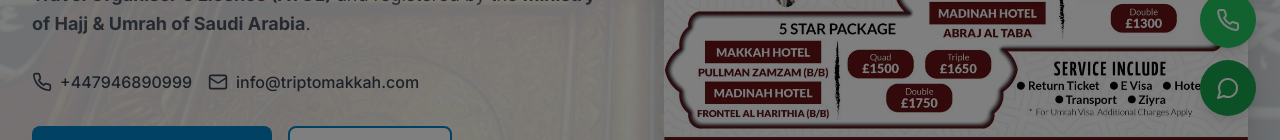
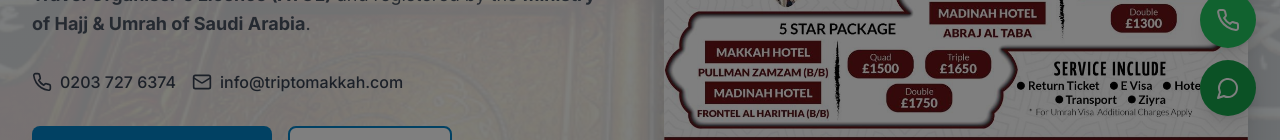
Before and after one commit to iqbalanas1997/triptomakkah, a React (Vite) app: page / in a window 1280 px wide. Shown: the part 660-800 px from the top of the page. Built offline with nearby package versions, Linux system fonts and the light colour scheme; no server answers.

Commit message:
update phone number

```diff
--- a/src/components/Footer.jsx
+++ b/src/components/Footer.jsx
@@ -113,11 +113,11 @@
               </li>
               <li>
                 <a
-                  href="tel:+447946890999"
+                  href="tel:0203 727 6374"
                   className="flex items-center space-x-3 text-gray-400 hover:text-primary-400 transition-colors"
                 >
                   <Phone size={18} className="text-primary-400" />
-                  <span className="text-sm"><strong>+447946890999</strong></span>
+                  <span className="text-sm"><strong>0203 727 6374</strong></span>
                 </a>
               </li>
               <li>
--- a/src/components/HeroBanner.jsx
+++ b/src/components/HeroBanner.jsx
@@ -69,11 +69,11 @@
               className="flex flex-col sm:flex-row gap-4 mb-8"
             >
               <a
-                href="tel:+447946890999"
+                href="tel:0203 727 6374"
                 className="flex items-center justify-center lg:justify-start space-x-2 text-gray-700 hover:text-primary-600 transition-colors font-medium"
               >
                 <Phone size={20} />
-                <span>+447946890999</span>
+                <span>0203 727 6374</span>
               </a>
               <a
                 href="mailto:info@triptomakkah.com"
--- a/src/components/Navbar.jsx
+++ b/src/components/Navbar.jsx
@@ -140,11 +140,11 @@
               <div className="mt-auto pt-8 border-t border-gray-200">
                 <div className="space-y-3">
                   <a
-                    href="tel:+447946890999"
+                    href="tel:0203 727 6374"
                     className="flex items-center space-x-2 text-gray-700 hover:text-primary-600"
                   >
                     <Phone size={18} />
-                    <span className="text-sm">+447946890999</span>
+                    <span className="text-sm">0203 727 6374</span>
                   </a>
                   <a
                     href="mailto:info@triptomakkah.com"
```
